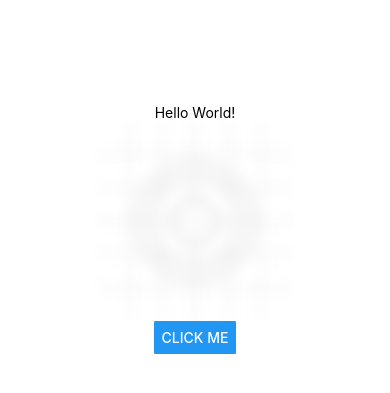
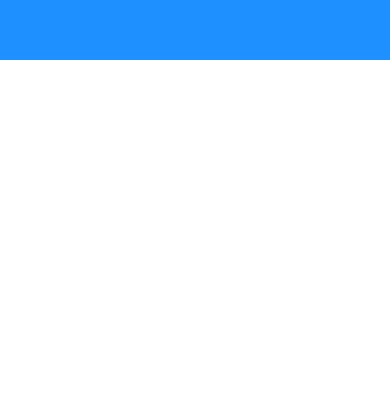
Before and after one commit to bixingjian/travel-planner, a React Native app: screen / in a window 390 px wide. Shown: the part 193-586 px from the top of the page. Built offline with nearby package versions, Linux system fonts and the light colour scheme.

Commit message:
change directions

```diff
--- a/App.js
+++ b/App.js
@@ -1,5 +1,6 @@
 import React from "react";
 import {
+  Dimensions,
   StyleSheet,
   Text,
   TouchableOpacity,
@@ -10,36 +11,21 @@ import {
   Button,
   Platform,
   StatusBar,
+  useWindowDimensions,
 } from "react-native";
 
 export default function App() {
+  console.log(useWindowDimensions());
+  const { width, height } = useWindowDimensions();
   return (
     <SafeAreaView style={styles.container}>
-      <Text numberOfLines={1}>Hello World!</Text>
-      <TouchableOpacity onPress={() => console.log("image tapped")}>
-        <Image
-          blurRadius={7}
-          style={styles.stretch}
-          source={require("./assets/adaptive-icon.png")}
-        />
-      </TouchableOpacity>
-      <TouchableOpacity
-        onPress={() => console.log("image tapped")}
-        style={{ backgroundColor: "orange" }}
-      >
-        <Button
-          title="Click Me"
-          onPress={() =>
-            // Alert.alert("My Title", "My Message", [
-            //   { text: "Yes", onPress: () => console.log("Yes") },
-            //   { text: "No", onPress: () => console.log("No") },
-            // ])
-            Alert.prompt("My Title", "My Message", (text) => console.log(text))
-          }
-        />
-      </TouchableOpacity>
-
-      <StatusBar style="auto" />
+      <View
+        style={{
+          backgroundColor: "dodgerblue",
+          width: "100%",
+          height: width > height ? "100%" : "30%",
+        }}
+      ></View>
     </SafeAreaView>
   );
 }
@@ -48,8 +34,8 @@ const styles = StyleSheet.create({
   container: {
     flex: 1,
     backgroundColor: "white",
-    alignItems: "center",
-    justifyContent: "center",
+    // alignItems: "center",
+    // justifyContent: "center",
     paddingTop: Platform.OS === "android" ? StatusBar.currentHeight : 0,
   },
   stretch: {
--- a/package.json
+++ b/package.json
@@ -9,11 +9,12 @@
     "web": "expo start --web"
   },
   "dependencies": {
+    "@react-native-community/hooks": "^3.0.0",
     "expo": "~49.0.11",
     "expo-status-bar": "~1.6.0",
+    "expo-updates": "~0.18.13",
     "react": "18.2.0",
-    "react-native": "0.72.4",
-    "expo-updates": "~0.18.13"
+    "react-native": "0.72.4"
   },
   "devDependencies": {
     "@babel/core": "^7.20.0"
```
Also changed, not shown: app.json (line endings or trailing spaces), 1 other file (tests, documents, lock files or other folders).
